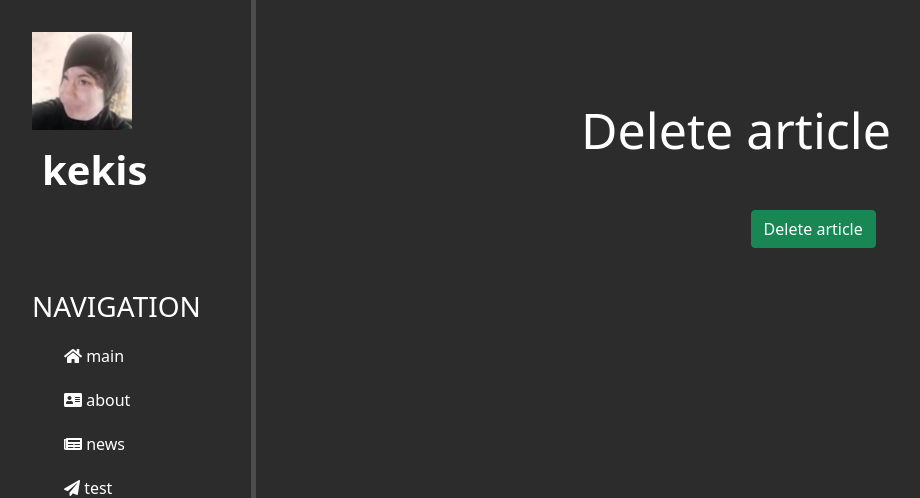
After one commit to m1kshoj/djangoTest, a Django app: page /news/1/delete in a window 1280 px wide. The commit adds this page. Shown: the top 498 px of the page, without its empty margins (0-920 px from the left). Run offline with Django 4.2, Linux system fonts and the light colour scheme; tables that the repository leaves empty hold one stand-in row (values such as "Sample post"); some libraries are stand-ins or nearby versions.

Commit message:
delete/update features

```diff
--- a/firstPr/news/models.py
+++ b/firstPr/news/models.py
@@ -10,6 +10,9 @@ class Articles(models.Model):
     def __str__(self):
         return f'New: {self.title}'
 
+    def get_absolute_url(self):
+        return f'/news/{self.id}'
+
     class Meta:
         verbose_name = 'New'
         verbose_name_plural = "News"
--- a/firstPr/news/templates/news/details_view.html
+++ b/firstPr/news/templates/news/details_view.html
@@ -7,6 +7,7 @@
         <h1>{{ article.title }}</h1>
         <p>{{ article.date }}</p>
         <p>{{ article.full_text }}</p>
-
+        <a href="{% url 'news-delete' article.id %}" class="btn btn-danger">Delete</a>
+        <a href="{% url 'news-update' article.id %}" class="btn btn-info">Update</a>
     </div>
 {% endblock %}
--- /dev/null
+++ b/firstPr/news/templates/news/news-delete.html
@@ -0,0 +1,13 @@
+{% extends 'main/layout.html'%}
+
+{% block title %}Delete article here{% endblock %}
+
+{% block content %}
+    <div class="features">
+        <h1>Delete article</h1>
+        <form method="post">
+            {% csrf_token %}
+            <button class="btn btn-success" type="submit">Delete article</button>
+        </form>
+    </div>
+{% endblock %}
--- a/firstPr/news/urls.py
+++ b/firstPr/news/urls.py
@@ -4,5 +4,8 @@ from . import views
 urlpatterns = [
     path('', views.news_home, name='news_home'),
     path('create', views.create, name='create'),
-    path('<int:pk>', views.NewsDetailView.as_view(), name='news-detail')
+    path('<int:pk>', views.NewsDetailView.as_view(), name='news-detail'),
+    path('<int:pk>/update', views.NewsUpdateView.as_view(), name='news-update'),
+    path('<int:pk>/delete', views.NewsDeleteView.as_view(), name='news-delete')
+
 ]
--- a/firstPr/news/views.py
+++ b/firstPr/news/views.py
@@ -1,17 +1,30 @@
 from django.shortcuts import render, redirect
 from .models import Articles
 from .forms import ArticleFrom
-from django.views.generic import DetailView
+from django.views.generic import DetailView, UpdateView, DeleteView
 
 
 def news_home(request):
     news = Articles.objects.order_by('-date')
     return render(request, 'news/news_home.html', {'news': news})
 
+
 class NewsDetailView(DetailView):
     model = Articles
     template_name = 'news/details_view.html'
     context_object_name = 'article'
+
+
+class NewsUpdateView(UpdateView):
+    model = Articles
+    template_name = 'news/create.html'
+    form_class = ArticleFrom
+
+class NewsDeleteView(DeleteView):
+    model = Articles
+    success_url = '/news/'
+    template_name = 'news/news-delete.html'
+
 
 def create(request):
     error = ''
```
